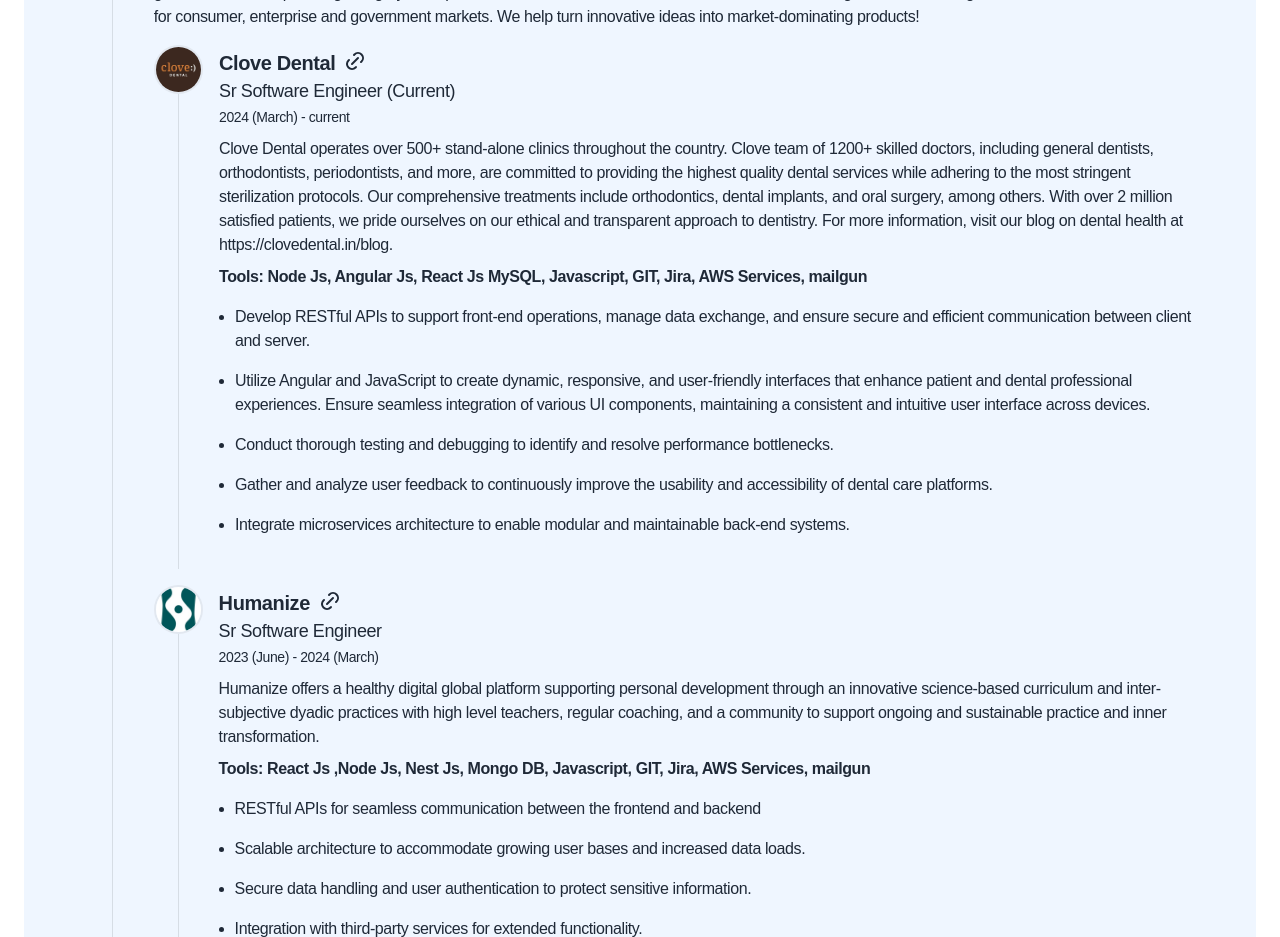
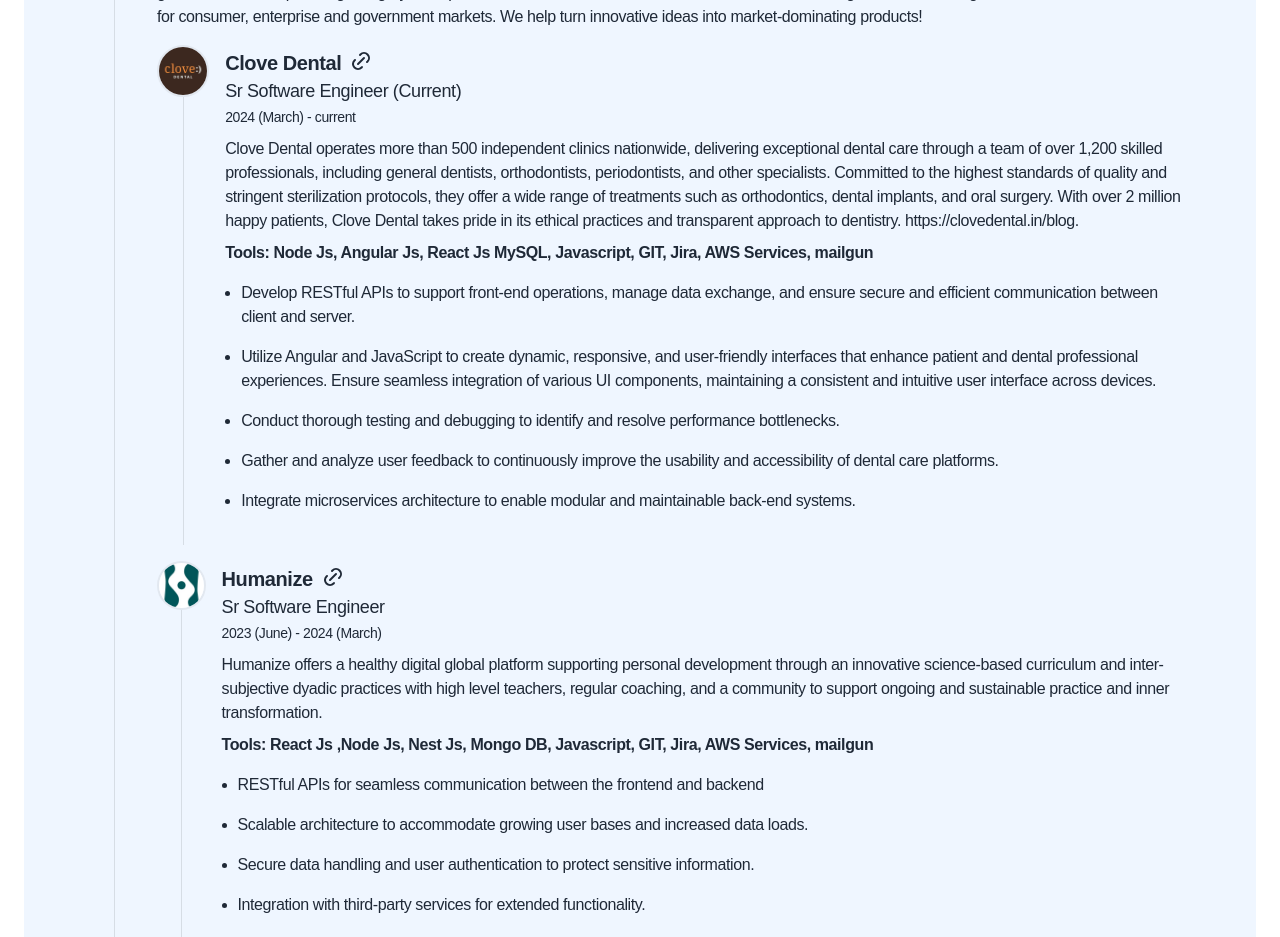
Before and after one commit to dpk1391981/myprofile, a Next.js app: page / in a window 1280 px wide. Shown: the part 1160-2097 px from the top of the page. Built offline with nearby package versions, Linux system fonts and the light colour scheme; no server answers.

Commit message:
Update Experience.tsx

```diff
--- a/components/Experience.tsx
+++ b/components/Experience.tsx
@@ -84,7 +84,8 @@
                               <span className='text-sm font-normal'>2024 (March) - current</span>
                               <div className='text-muted mt-2'>
                                 <div className='text-base font-normal'>
-                                Clove Dental operates over 500+ stand-alone clinics throughout the country. Clove team of 1200+ skilled doctors, including general dentists, orthodontists, periodontists, and more, are committed to providing the highest quality dental services while adhering to the most stringent sterilization protocols. Our comprehensive treatments include orthodontics, dental implants, and oral surgery, among others. With over 2 million satisfied patients, we pride ourselves on our ethical and transparent approach to dentistry. For more information, visit our blog on dental health at https://clovedental.in/blog.
+                                Clove Dental operates more than 500 independent clinics nationwide, delivering exceptional dental care through a team of over 1,200 skilled professionals, including general dentists, orthodontists, periodontists, and other specialists. Committed to the highest standards of quality and stringent sterilization protocols, they offer a wide range of treatments such as orthodontics, dental implants, and oral surgery. With over 2 million happy patients, Clove Dental takes pride in its ethical practices and transparent approach to dentistry.
+                                https://clovedental.in/blog.
                                   <p className='text-base font-bold mt-2'>
                                     Tools: Node Js, Angular Js, React Js MySQL, Javascript, GIT, Jira, AWS Services,
                                     mailgun
```
